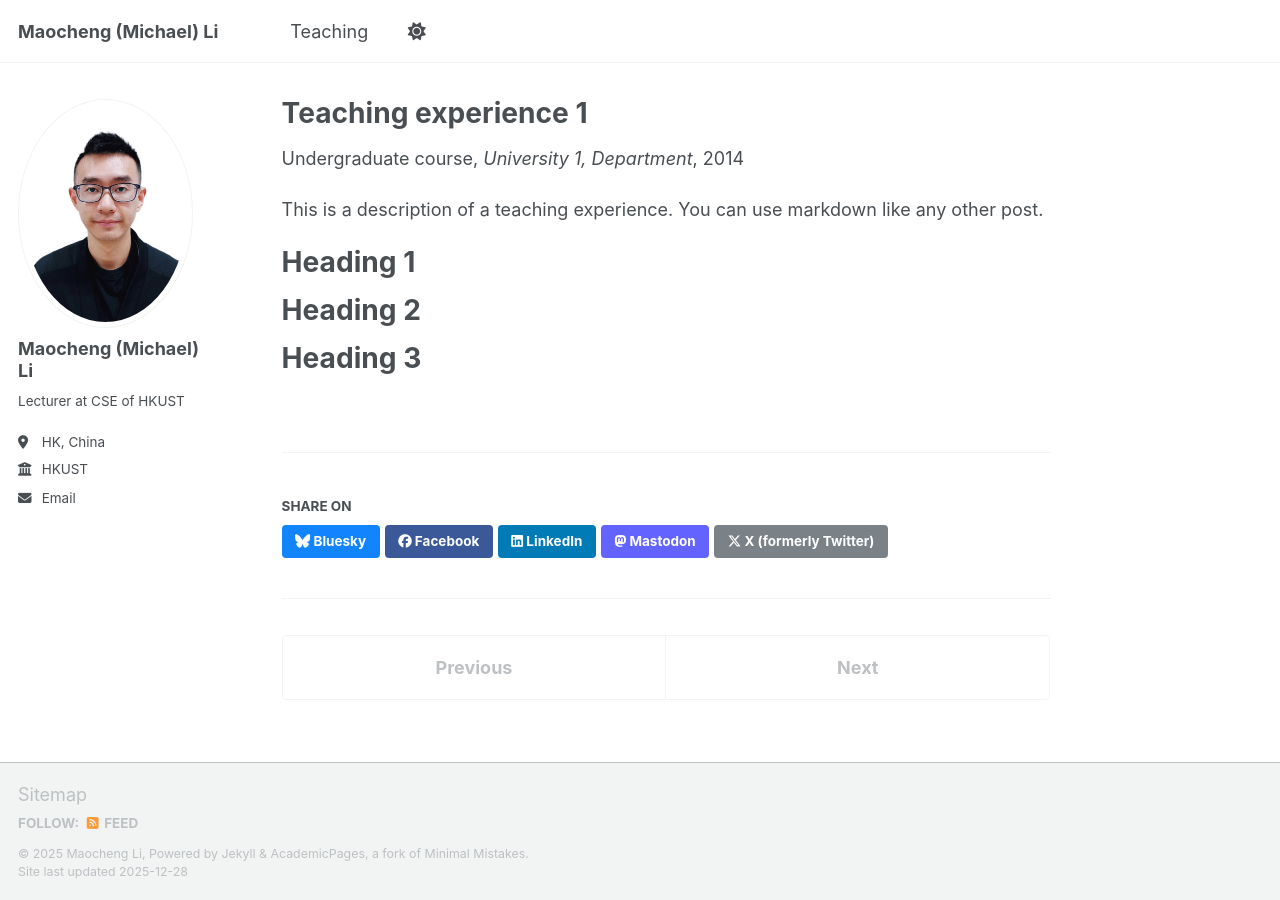
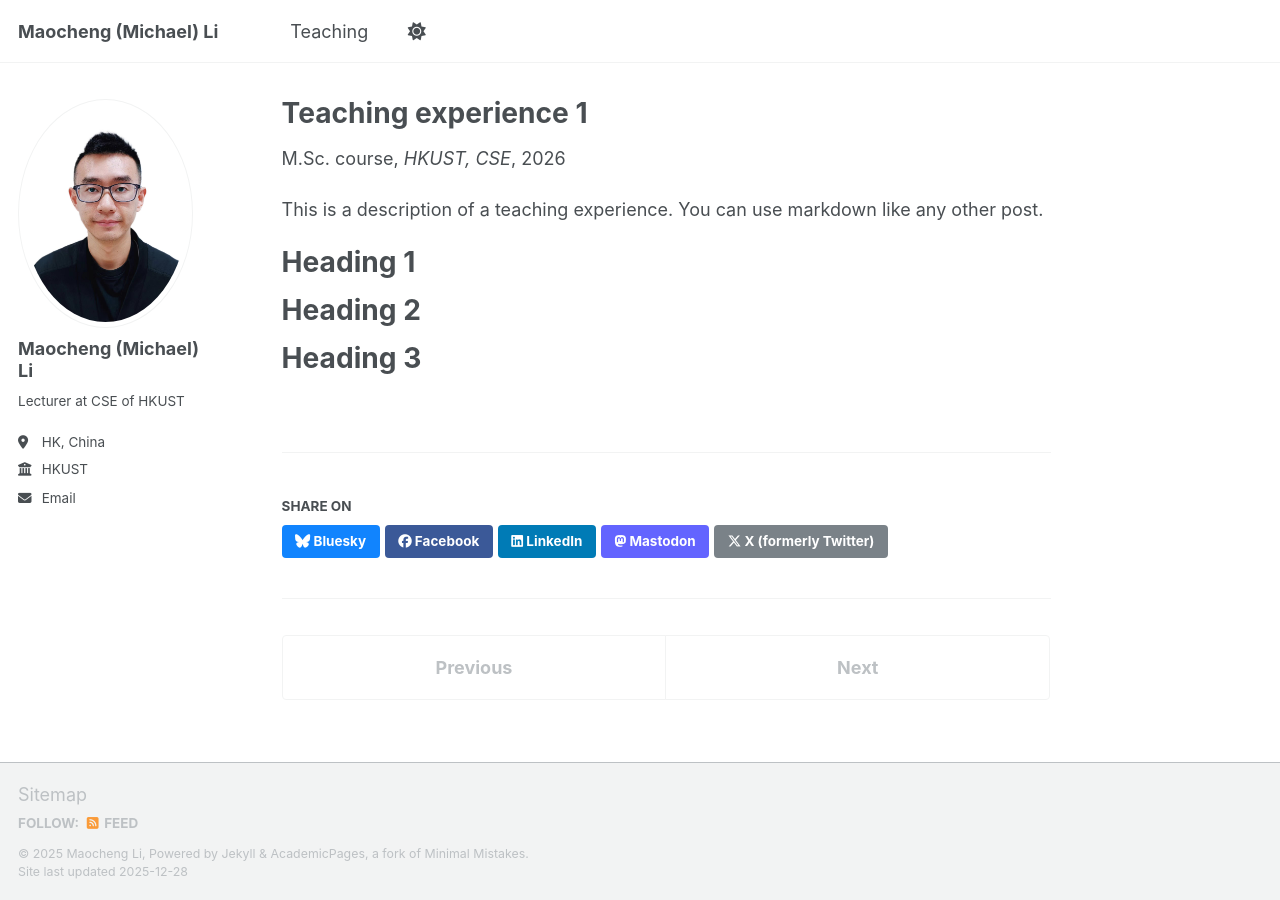
Before and after one commit to maocheng/maocheng.github.io, a Jekyll site: the page built from _teaching/2026-fall-teaching-1.md, in a window 1280 px wide. Built offline with Jekyll 4.4.1, drawn with Linux system fonts in a browser that asks for light colours; a script bundle is joined from its source files by our own code; library files that are not in the unit come from our copies.

Commit message:
Update and rename 2014-spring-teaching-1.md to 2026-fall-teaching-1.md

```diff
--- a/_teaching/2014-spring-teaching-1.md
+++ b/_teaching/2026-fall-teaching-1.md
@@ -1,11 +1,11 @@
 ---
 title: "Teaching experience 1"
 collection: teaching
-type: "Undergraduate course"
-permalink: /teaching/2014-spring-teaching-1
-venue: "University 1, Department"
-date: 2014-01-01
-location: "City, Country"
+type: "M.Sc. course"
+permalink: /teaching/2026-fall-maie5531
+venue: "HKUST, CSE"
+date: 2026-02-02
+location: "HK, China"
 ---
 
 This is a description of a teaching experience. You can use markdown like any other post.
```
